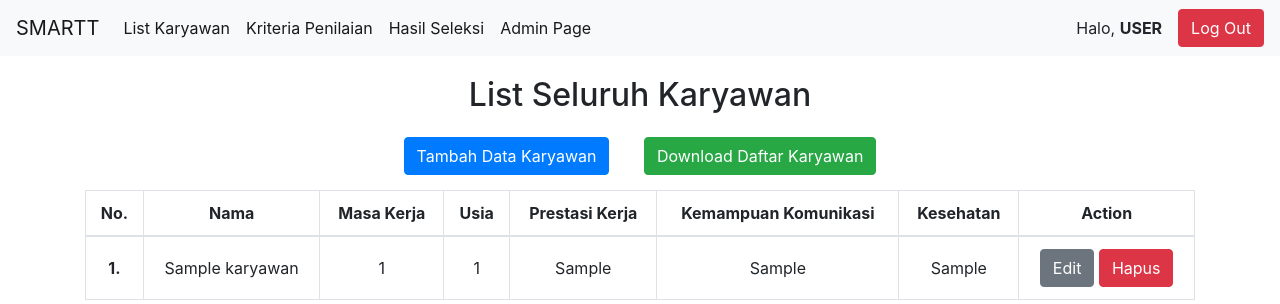
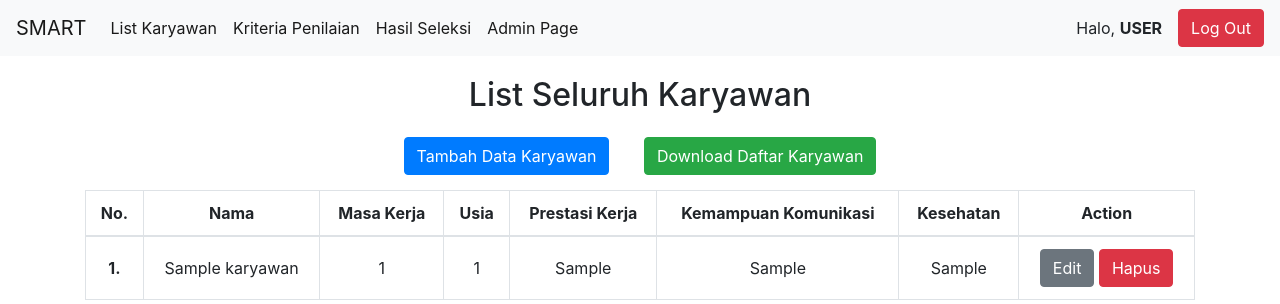
Before and after one commit to jonathan-darius/Aplikasi_SPK, a Django app: page /index/ in a window 1280 px wide. Shown: the top 304 px of the page. Run offline with Django 3.2, Linux system fonts and the light colour scheme; tables that the repository leaves empty hold one stand-in row (values such as "Sample post"); some libraries are stand-ins or nearby versions.

Commit message:
Update base.html

```diff
--- a/templates/base.html
+++ b/templates/base.html
@@ -7,7 +7,7 @@
 	</head>
 	<body>
 		<nav class="navbar navbar-expand-lg navbar-light bg-light sticky-top">
-			<a class="navbar-brand" href="#">SMARTT</a>
+			<a class="navbar-brand" href="#">SMART</a>
 			<button class="navbar-toggler" type="button" data-toggle="collapse" data-target="#navbarSupportedContent" aria-controls="navbarSupportedContent" aria-expanded="false" aria-label="Toggle navigation">
 			<span class="navbar-toggler-icon"></span>
 			</button>
```
